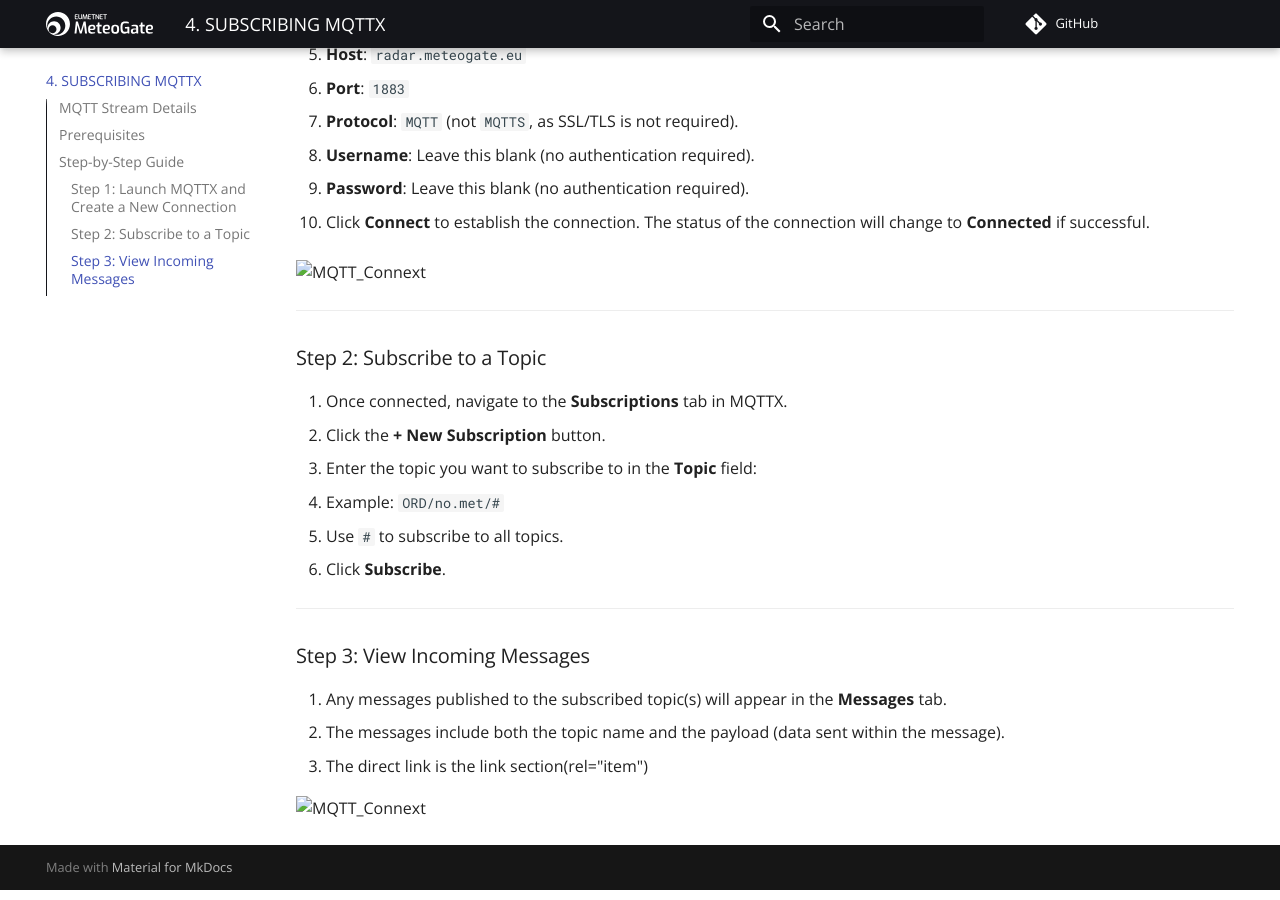
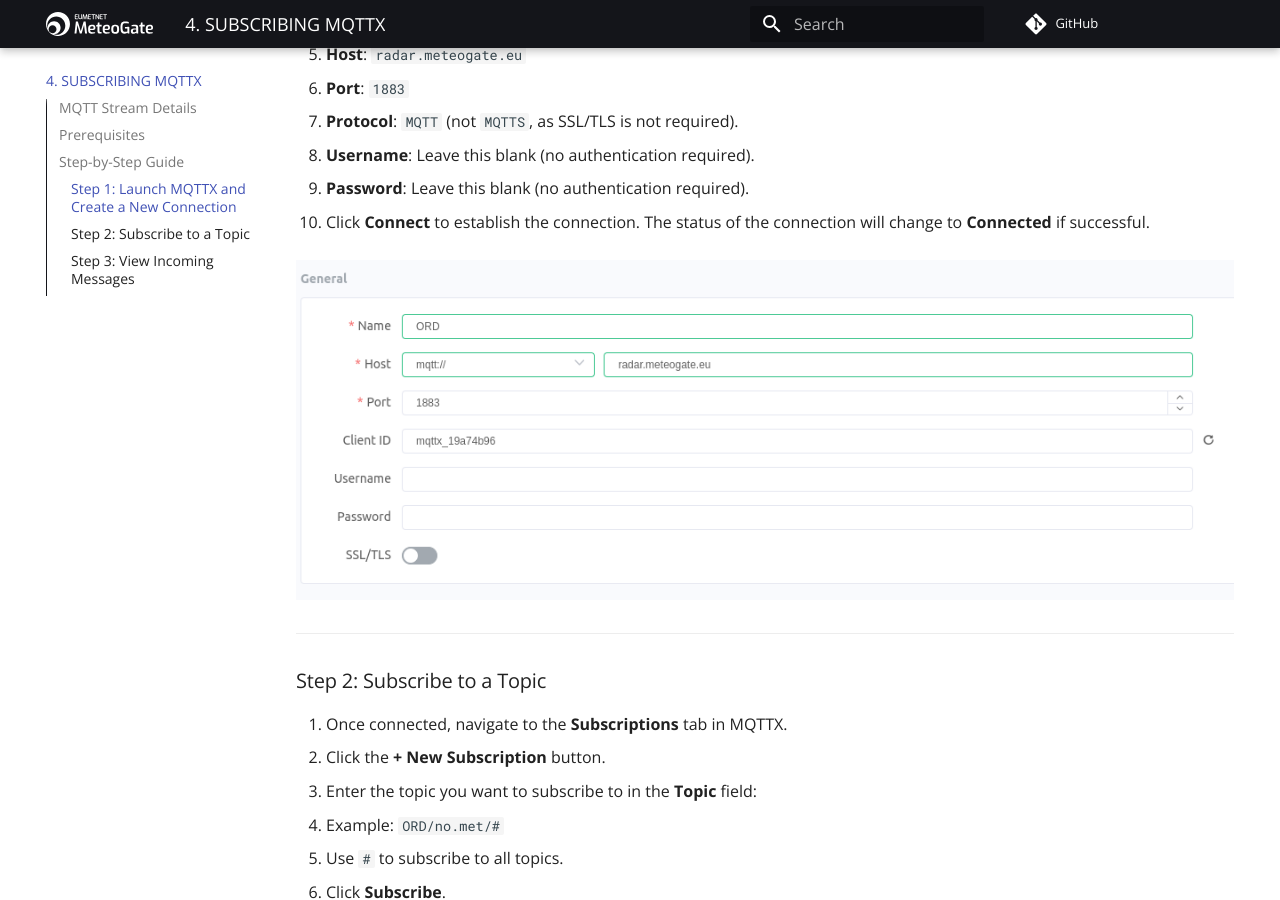
Before and after one commit to EUMETNET/openradardata-documentation, an MkDocs documentation site: the page built from docs/4-ORD-API-subscribing-MQTTX.md, in a window 1280 px wide and 900 px high, scrolled down 1062 px. Built offline with MkDocs 1.6.1 and Material for MkDocs 9.7.7, drawn with Linux system fonts in a browser that asks for light colours; comment, search, counter and statistics services are not loaded.

Commit message:
Update 4-ORD-API-subscribing-MQTTX.md

```diff
--- a/docs/4-ORD-API-subscribing-MQTTX.md
+++ b/docs/4-ORD-API-subscribing-MQTTX.md
@@ -39,7 +39,7 @@
 
 4. Click **Connect** to establish the connection. The status of the connection will change to **Connected** if successful.
 
-![MQTT_Connext](source/images/ORD_MQTT.png)
+![MQTT_Connext](Images/ORD_MQTT.png)
 
 ---
 
@@ -60,4 +60,4 @@
 2. The messages include both the topic name and the payload (data sent within the message).
 3. The direct link is the link section(rel="item")
 
-![MQTT_Connext](source/images/ORD_MQTT_topic.png)
+![MQTT_Connext](Images/ORD_MQTT_topic.png)
```
